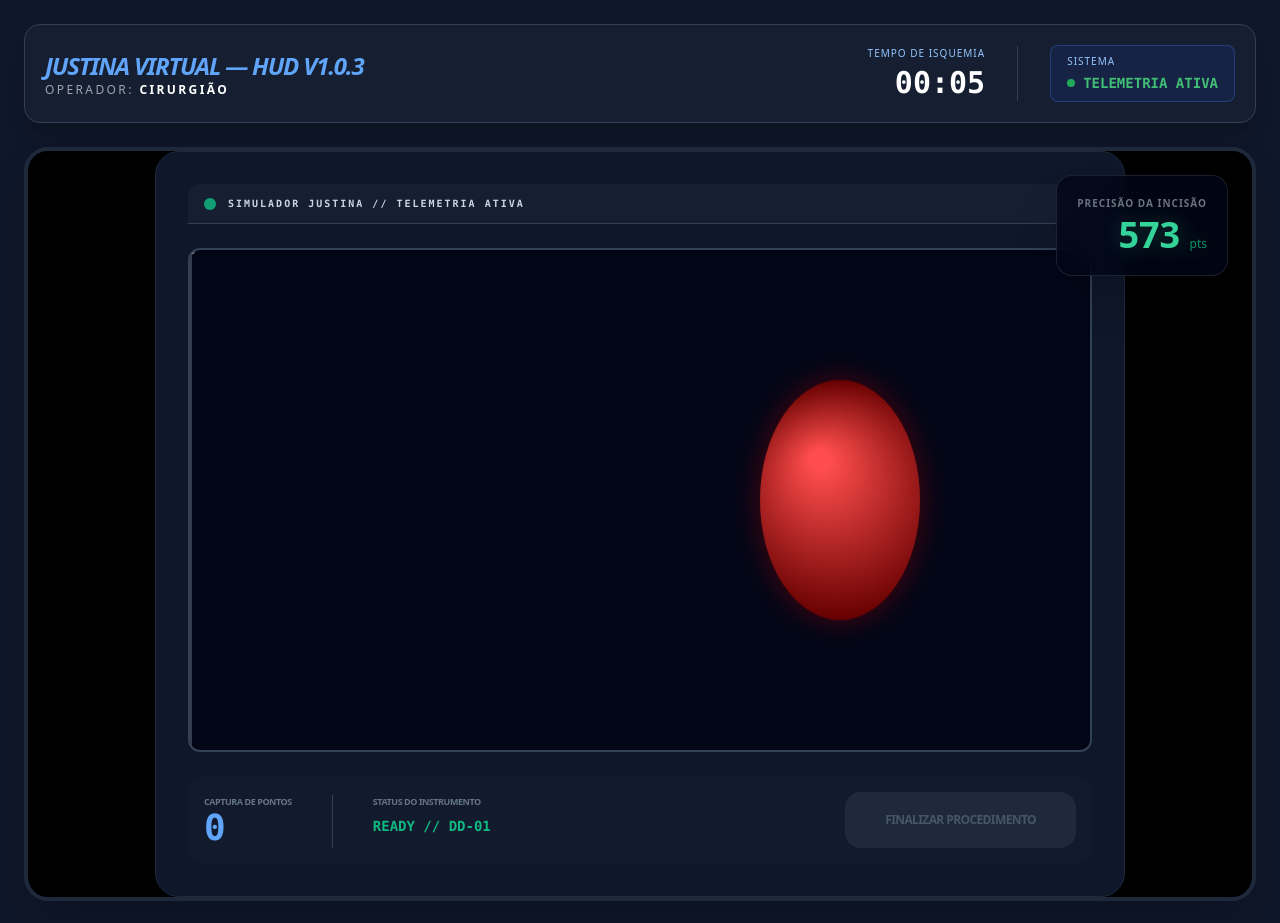
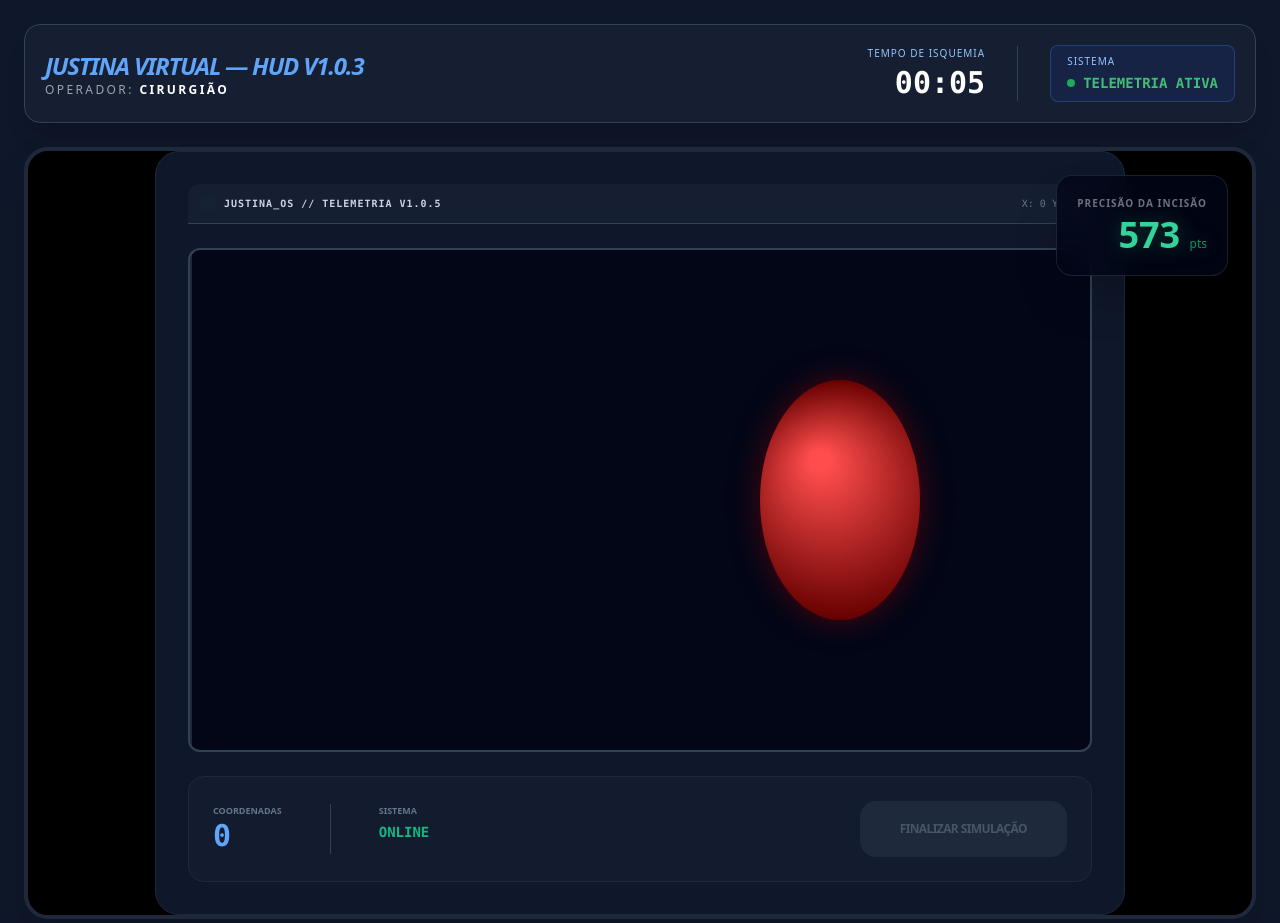
Before and after one commit to No-Country-simulation/S02-26-E25-JustinaVirtual, a React (Vite) app in the folder frontend/: page /simulator in a window 1280 px wide. Shown: the top 923 px of the page. Built offline with nearby package versions, Linux system fonts and the light colour scheme.

Commit message:
style: otimiza rastro de telemetria com efeito fade-out

```diff
--- a/frontend/src/canvas/RenalCanvas.jsx
+++ b/frontend/src/canvas/RenalCanvas.jsx
@@ -10,7 +10,6 @@ export default function RenalCanvas() {
   const [isSending, setIsSending] = useState(false);
   const [mousePos, setMousePos] = useState({ x: 0, y: 0 });
 
-  // Configuração do Alvo (Rim)
   const KIDNEY_TARGET = { x: 650, y: 250, radiusX: 80, radiusY: 120 };
 
   useEffect(() => {
@@ -23,13 +22,13 @@ export default function RenalCanvas() {
     const drawScene = () => {
       ctx.clearRect(0, 0, canvas.width, canvas.height);
 
-      // 1. DESENHO DO RIM (Efeito 3D com Gradiente)
+      // 1. O RIM (Gradiente para efeito 3D)
       const gradient = ctx.createRadialGradient(
         KIDNEY_TARGET.x - 20, KIDNEY_TARGET.y - 40, 10,
         KIDNEY_TARGET.x, KIDNEY_TARGET.y, 120
       );
-      gradient.addColorStop(0, "#ff4d4d"); // Brilho interno
-      gradient.addColorStop(1, "#660000"); // Sombra externa
+      gradient.addColorStop(0, "#ff4d4d");
+      gradient.addColorStop(1, "#660000");
 
       ctx.fillStyle = gradient;
       ctx.shadowBlur = 30;
@@ -38,38 +37,47 @@ export default function RenalCanvas() {
       ctx.ellipse(KIDNEY_TARGET.x, KIDNEY_TARGET.y, KIDNEY_TARGET.radiusX, KIDNEY_TARGET.radiusY, 0, 0, Math.PI * 2);
       ctx.fill();
 
-      // 2. BRAÇO ROBÓTICO VIRTUAL (Linha de conexão)
+      // 2. BRAÇO ROBÓTICO (O "link" metálico)
       ctx.shadowBlur = 0;
-      ctx.strokeStyle = "rgba(100, 116, 139, 0.5)"; // Cor metálica
+      ctx.strokeStyle = "rgba(100, 116, 139, 0.3)";
       ctx.lineWidth = 4;
       ctx.beginPath();
-      ctx.moveTo(0, 500); // Base do braço no canto inferior
+      ctx.moveTo(0, 500);
       ctx.lineTo(mousePos.x, mousePos.y);
       ctx.stroke();
 
-      // Ponteira do instrumento
-      ctx.fillStyle = "#cbd5e1";
-      ctx.beginPath();
-      ctx.arc(mousePos.x, mousePos.y, 5, 0, Math.PI * 2);
-      ctx.fill();
+      // 3. RASTRO DE TELEMETRIA (Efeito de Cauda Curta)
+      const maxVisiblePoints = 40; // Exibe apenas os últimos 40 pontos
+      const tail = path.slice(-maxVisiblePoints);
 
-      // 3. RASTRO DE TELEMETRIA (Dinâmico: Verde/Vermelho)
-      path.forEach((p, i) => {
+      tail.forEach((p, i) => {
         if (i === 0) return;
-        const prev = path[i - 1];
+        const prev = tail[i - 1];
 
-        // Lógica de Colisão simples (dentro ou fora da elipse)
         const dx = (p.x - KIDNEY_TARGET.x) / KIDNEY_TARGET.radiusX;
         const dy = (p.y - KIDNEY_TARGET.y) / KIDNEY_TARGET.radiusY;
         const isInside = (dx * dx + dy * dy) <= 1;
 
-        ctx.strokeStyle = isInside ? "#22c55e" : "#ef4444";
-        ctx.lineWidth = 2;
+        // Efeito de fade-out (o ponto mais velho é mais transparente)
+        const opacity = i / tail.length;
+
+        ctx.strokeStyle = isInside
+          ? `rgba(34, 197, 94, ${opacity})`
+          : `rgba(239, 68, 68, ${opacity})`;
+
+        ctx.lineWidth = 3;
+        ctx.lineCap = "round";
         ctx.beginPath();
         ctx.moveTo(prev.x, prev.y);
         ctx.lineTo(p.x, p.y);
         ctx.stroke();
       });
+
+      // Ponteira do Instrumento
+      ctx.fillStyle = "#ffffff";
+      ctx.beginPath();
+      ctx.arc(mousePos.x, mousePos.y, 4, 0, Math.PI * 2);
+      ctx.fill();
     };
 
     drawScene();
@@ -80,15 +88,12 @@ export default function RenalCanvas() {
     const rect = canvasRef.current.getBoundingClientRect();
     const x = Math.round(e.clientX - rect.left);
     const y = Math.round(e.clientY - rect.top);
-
     setMousePos({ x, y });
 
     const lastPoint = path[path.length - 1];
     if (!lastPoint || Math.abs(x - lastPoint.x) > 2 || Math.abs(y - lastPoint.y) > 2) {
       const newPoint = { x, y, t: Date.now() };
-      const newPath = [...path, newPoint];
-      setPath(newPath);
-      localStorage.setItem("justina_draft_session", JSON.stringify({ path: newPath }));
+      setPath(prev => [...prev, newPoint]);
     }
   };
 
@@ -97,7 +102,7 @@ export default function RenalCanvas() {
     setIsFinished(true);
     setIsSending(true);
 
-    // Simula o cálculo de precisão para o vídeo
+    // Cálculo de precisão simples para o relatório
     const pointsInside = path.filter(p => {
         const dx = (p.x - KIDNEY_TARGET.x) / KIDNEY_TARGET.radiusX;
         const dy = (p.y - KIDNEY_TARGET.y) / KIDNEY_TARGET.radiusY;
@@ -106,17 +111,14 @@ export default function RenalCanvas() {
 
     const precision = ((pointsInside / path.length) * 100).toFixed(1);
 
-    const payload = {
-      sessionId: session?.id || "LOCAL_TEST",
-      telemetry: path,
-      metrics: { precision }
-    };
-
     try {
-      await apiService.sendTelemetry(payload);
-      localStorage.removeItem("justina_draft_session");
+      await apiService.sendTelemetry({
+        sessionId: session?.id || "DEBUG_MODE",
+        points: path,
+        accuracy: precision
+      });
     } catch (error) {
-      console.error(error);
+      console.error("Erro no envio:", error);
     } finally {
       setIsSending(false);
     }
@@ -124,41 +126,42 @@ export default function RenalCanvas() {
 
   return (
     <div className="flex flex-col items-center gap-6 p-8 bg-slate-900 rounded-3xl shadow-2xl border border-slate-800 max-w-fit mx-auto font-sans">
+      {/* HUD HEADER */}
       <div className="w-full flex justify-between items-center px-4 py-3 bg-slate-800/50 rounded-t-xl border-b border-slate-700">
         <div className="flex items-center gap-3">
-          <div className="w-3 h-3 bg-emerald-500 animate-pulse rounded-full"></div>
-          <span className="text-slate-300 text-[10px] font-mono uppercase tracking-[0.2em] font-bold">
-            Simulador Justina // Telemetria Ativa
+          <div className="w-2 h-2 bg-emerald-500 animate-ping rounded-full"></div>
+          <span className="text-slate-300 text-[10px] font-mono uppercase tracking-widest font-bold">
+            JUSTINA_OS // TELEMETRIA V1.0.5
           </span>
+        </div>
+        <div className="text-[10px] font-mono text-slate-500 uppercase">
+            X: {mousePos.x} Y: {mousePos.y}
         </div>
       </div>
 
-      <div className="relative border-2 border-slate-700 rounded-xl overflow-hidden bg-slate-950 shadow-inner">
-        <canvas
-          ref={canvasRef}
-          onMouseMove={handleMove}
-          className="cursor-none block"
-        />
+      {/* ÁREA DO SIMULADOR */}
+      <div className="relative border-2 border-slate-700 rounded-xl overflow-hidden bg-slate-950">
+        <canvas ref={canvasRef} onMouseMove={handleMove} className="cursor-none block" />
 
         {isFinished && (
-          <div className="absolute inset-0 bg-slate-950/95 backdrop-blur-lg flex flex-col items-center justify-center text-center">
-            <h2 className="text-4xl font-black text-blue-500 italic tracking-tighter mb-2">SESSÃO FINALIZADA</h2>
-            <div className="h-1 w-20 bg-blue-500 mb-6"></div>
-            <p className="text-slate-400 font-mono text-sm uppercase tracking-widest">Relatório enviado para o sistema</p>
-            <button onClick={() => window.location.reload()} className="mt-8 px-10 py-3 bg-slate-800 hover:bg-blue-600 text-white rounded-full text-xs font-black uppercase transition-all">Reiniciar Protocolo</button>
+          <div className="absolute inset-0 bg-slate-950/90 backdrop-blur-md flex flex-col items-center justify-center text-center p-10">
+            <h2 className="text-4xl font-black text-blue-500 mb-2 italic">DADOS TRANSMITIDOS</h2>
+            <p className="text-slate-400 font-mono text-xs uppercase mb-8">Obrigado pela colaboração, Dr. {session?.traineeName || "Operador"}</p>
+            <button onClick={() => window.location.reload()} className="px-10 py-3 bg-blue-600 text-white rounded-full text-xs font-bold uppercase hover:bg-blue-500 transition-all">Nova Sessão</button>
           </div>
         )}
       </div>
 
-      <div className="w-full flex justify-between items-end bg-slate-800/20 p-4 rounded-2xl">
-        <div className="flex gap-10">
+      {/* FOOTER METRICS */}
+      <div className="w-full flex justify-between items-center bg-slate-800/30 p-6 rounded-2xl border border-slate-800">
+        <div className="flex gap-12">
             <div className="flex flex-col">
-              <span className="text-slate-500 text-[9px] uppercase font-black tracking-tighter">Captura de Pontos</span>
-              <span className="text-blue-400 font-mono text-4xl font-black">{path.length}</span>
+              <span className="text-slate-500 text-[9px] uppercase font-black">Coordenadas</span>
+              <span className="text-blue-400 font-mono text-3xl font-black">{path.length}</span>
             </div>
-            <div className="flex flex-col border-l border-slate-700 pl-10">
-              <span className="text-slate-500 text-[9px] uppercase font-black tracking-tighter">Status do Instrumento</span>
-              <span className="text-emerald-500 font-mono text-sm mt-2 font-bold uppercase">Ready // DD-01</span>
+            <div className="flex flex-col border-l border-slate-700 pl-12">
+              <span className="text-slate-500 text-[9px] uppercase font-black">Sistema</span>
+              <span className="text-emerald-500 font-mono text-sm mt-1 font-bold uppercase">Online</span>
             </div>
         </div>
 
@@ -168,10 +171,10 @@ export default function RenalCanvas() {
           className={`px-10 py-5 rounded-2xl font-black text-xs uppercase tracking-tighter transition-all ${
             isFinished || path.length === 0
             ? "bg-slate-800 text-slate-600"
-            : "bg-gradient-to-r from-red-600 to-red-800 hover:from-red-500 hover:to-red-700 text-white shadow-[0_10px_30px_rgba(220,38,38,0.3)]"
+            : "bg-red-600 hover:bg-red-500 text-white shadow-xl shadow-red-900/20"
           }`}
         >
-          {isSending ? "Transmitindo Dados..." : "Finalizar Procedimento"}
+          {isSending ? "Sincronizando..." : "Finalizar Simulação"}
         </button>
       </div>
     </div>
```
